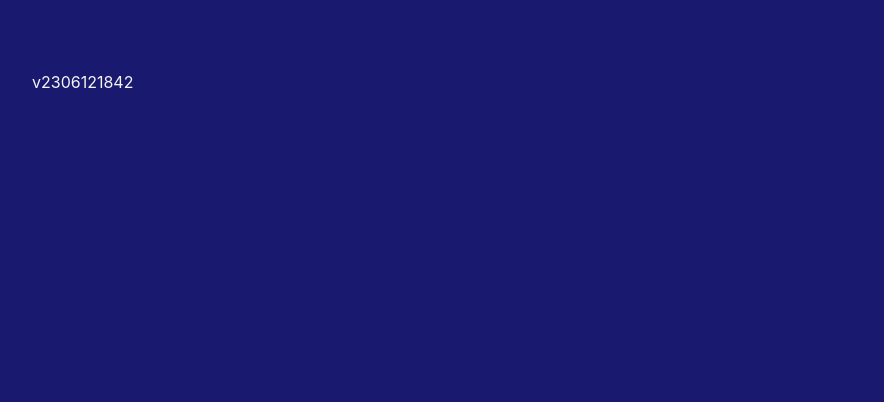
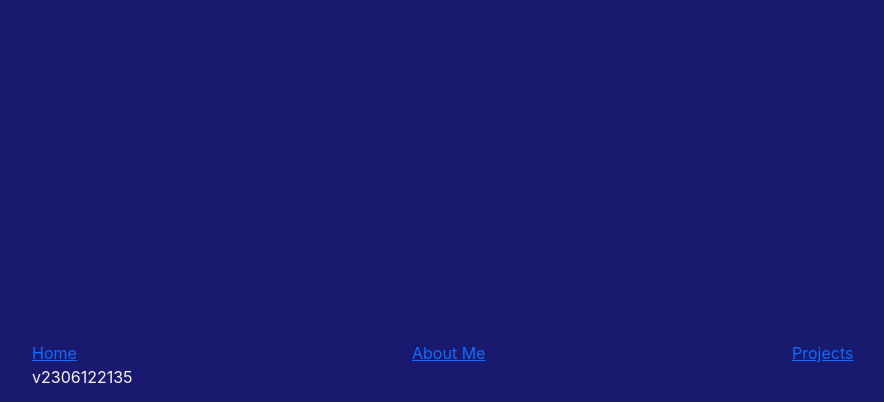
Before and after one commit to vircabading/vircabading.github.io, a React (Create React App) app: page / in a window 1280 px wide. Shown: the part 3818-4220 px from the top of the page, without its empty margins (50-934 px from the left). Before the commit the page ends 3928 px from the top, so only its background shows below. Built offline with nearby package versions, Linux system fonts and the light colour scheme.

Commit message:
add links at bottom of contact info

```diff
--- a/src/views/ContactInfoView.jsx
+++ b/src/views/ContactInfoView.jsx
@@ -13,14 +13,14 @@ const ContactInfoView = () => {
       <br/><br/>
       {/* Email */}
       <div className='row m-3'>
-        <img className='col-1' src="https://i.ibb.co/3M8NM8j/email-thumb.png" alt="email" />
+        <img className='col-2' src="https://i.ibb.co/3M8NM8j/email-thumb.png" alt="email" />
         <div className='col-9'>
           <h3>vircabading@gmail.com</h3>
         </div>
       </div>
       {/* Resume */}
       <div className='row m-3'>
-        <img className='col-1' src="https://i.ibb.co/q7rkpRS/resume-thumb.png" alt="resume" />
+        <img className='col-2' src="https://i.ibb.co/q7rkpRS/resume-thumb.png" alt="resume" />
         <div className='col-9'>
           <a href=""
               target="_blank"
@@ -31,7 +31,7 @@ const ContactInfoView = () => {
       </div>
       {/* LinkedIn */}
       <div className='row m-3'>
-        <img className='col-1' src="https://i.ibb.co/GdgpdcM/linkedin-thumb.png" alt="linkedIn" />
+        <img className='col-2' src="https://i.ibb.co/GdgpdcM/linkedin-thumb.png" alt="linkedIn" />
         <div className='col-9'>
           <a href="https://www.linkedin.com/in/virgilio-cabading/"
               target="_blank"
@@ -42,7 +42,7 @@ const ContactInfoView = () => {
       </div>
       {/* GitHub */}
       <div className='row m-3'>
-        <img className='col-1' src="https://i.ibb.co/YyrzZzL/github-thumb.png" alt="github" />
+        <img className='col-2' src="https://i.ibb.co/YyrzZzL/github-thumb.png" alt="github" />
         <div className='col-9'>
           <a href="https://github.com/vircabading"
               target="_blank"
@@ -52,7 +52,18 @@ const ContactInfoView = () => {
         </div>
       </div>
       <br/><br/><br/><br/><br/><br/><br/><br/><br/><br/><br/><br/><br/><br/><br/><br/><br/>
-      <p>v2306121842</p>
+      <div className='row'>
+        <div className='col'>
+          <a href='#title'>Home</a>
+        </div>
+        <div className='col'>
+          <a href='#aboutme'>About Me</a>
+        </div>
+        <div className='col'>
+          <a href='#projects'>Projects</a>
+        </div>
+      </div>
+      <p>v2306122135</p>
     </div>
   </div>)
 }
```
